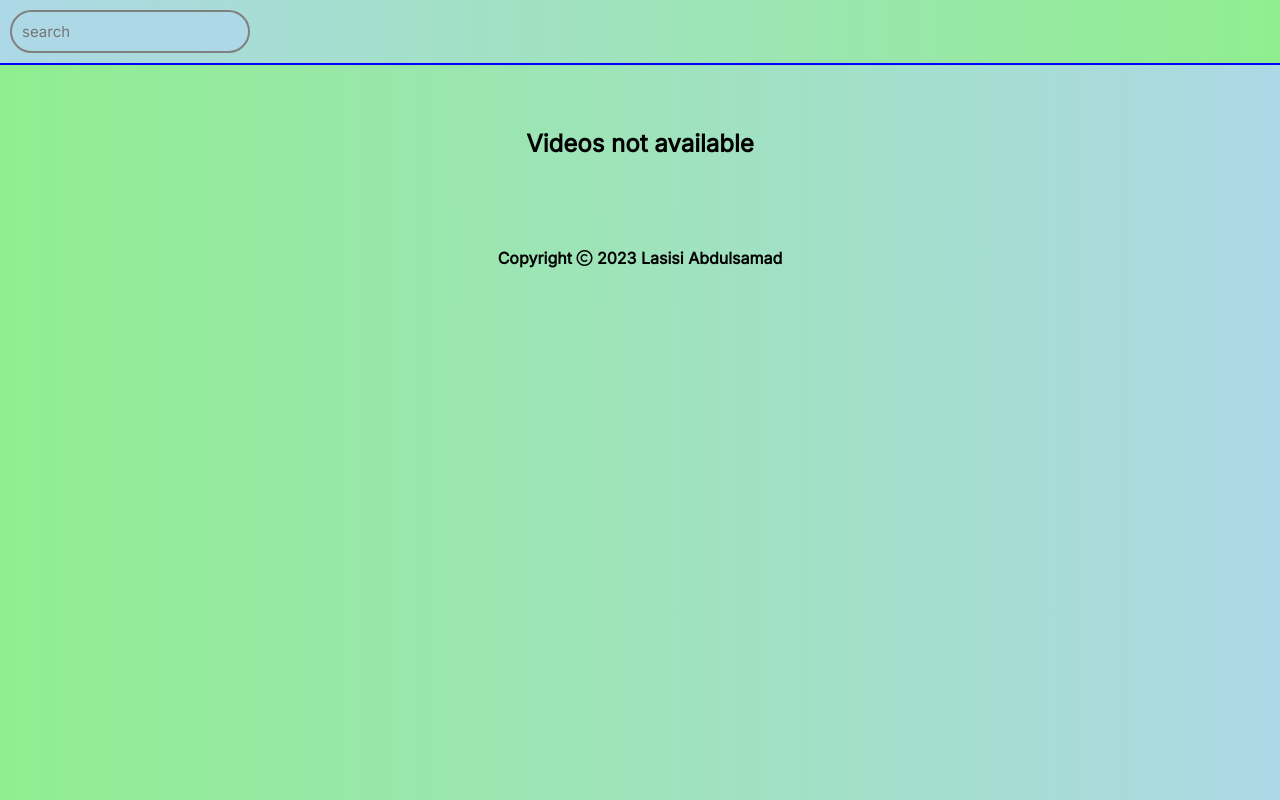
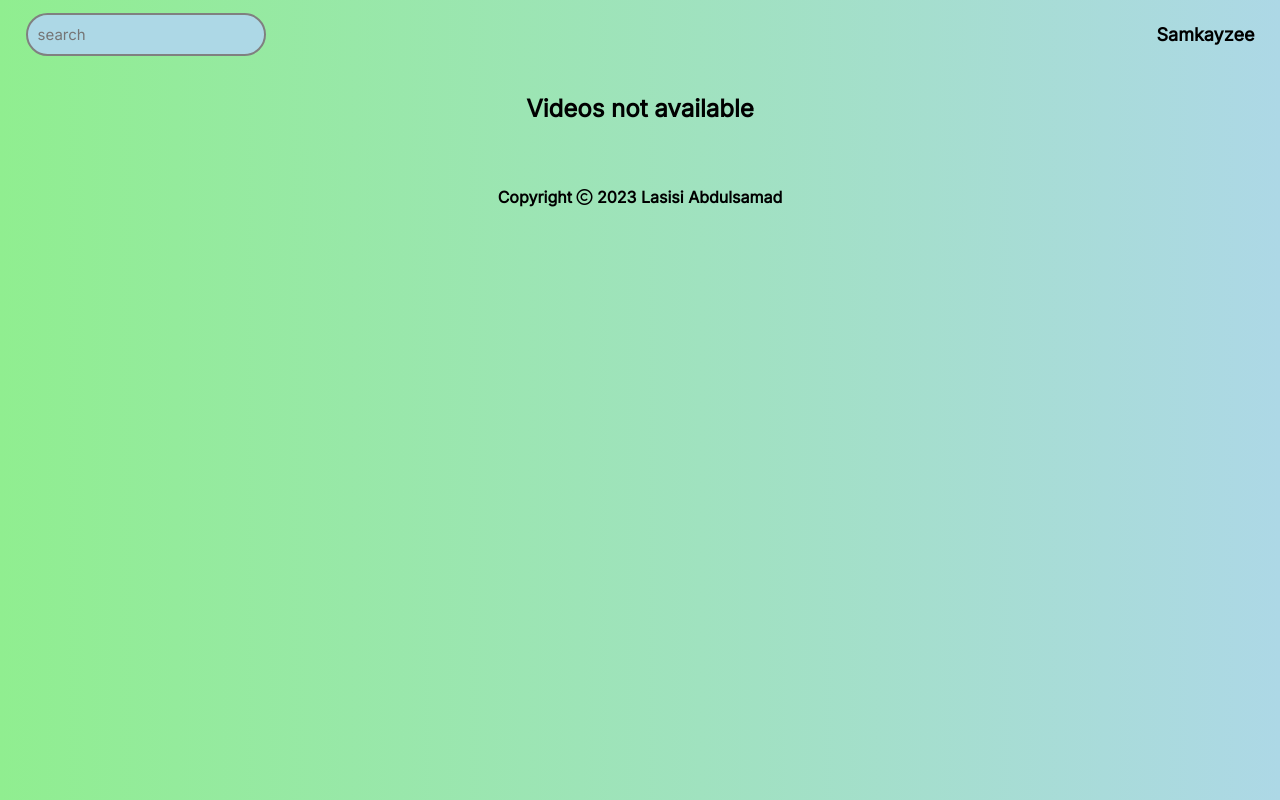
Before and after one commit to Samkayzeee/movie-app, a plain HTML site: page movie.html in a window 1280 px wide. Drawn offline with Linux system fonts and the light colour scheme; no server answers.

Commit message:
worked on navbar

```diff
--- a/movie.css
+++ b/movie.css
@@ -5,20 +5,23 @@
     padding: 0;
 }
 body{
-    background-image: linear-gradient(to right, lightgreen, lightblue);
+    background: linear-gradient(to right, lightgreen, lightblue);
 }
 nav{
     position: sticky;
     top: 0;
     z-index: +1;
+    display: flex;
+    justify-content: space-between;
+    padding: 1% 2%;
+    background: linear-gradient(to right, lightgreen, lightblue);
 }
-.section1{
-    padding: 10px;
+nav .name{
+    padding: 0;
     display: flex;
-    justify-content: flex-start;
-    background-image: linear-gradient(to right, lightblue, lightgreen) ;
-    margin-bottom: 1%;
-    border-bottom: solid 2px blue;
+    align-items: center;
+    font-size: 18px;
+    font-weight: 600;
 }
 #search{
     background-color: lightblue;
@@ -34,7 +37,7 @@ nav{
     display: flex;
     flex-wrap: wrap;
     justify-content: center;
-    padding: 4% 0;
+    padding: 2% 0;
 }
 .movie{
     width: 300px;
@@ -92,7 +95,13 @@ footer{
     z-index: +3;
     background-image: linear-gradient(to right, lightgreen, lightblue);
     border: none;
+    width: 100%;
 }
 footer h4{
     text-align: center;
 }
+@media screen and (max-width:300px) {
+    #search{
+        width: 70%;
+    }
+}
--- a/movie.html
+++ b/movie.html
@@ -15,6 +15,10 @@
         <form action="" id="section1" class="section1">
             <input type="text" placeholder="search" name="" id="search">
         </form>
+
+        <div class="name">
+            Samkayzee
+        </div>
     </nav>
 
     <section class="main" id="main">
--- a/movie.js
+++ b/movie.js
@@ -47,7 +47,6 @@ const movieShow = async(data) => {
             <div class="info">
                 <h3>${title}</h3>
                 <span class="${getColor(vote_average)} main_rating">${vote_average}</span>
-                <a href="https://www.youtube.com/watch?v=Z-alXY_6f94" target="_blank">Watch on Youtube</a>
             </div>
         </div>
         `
```
